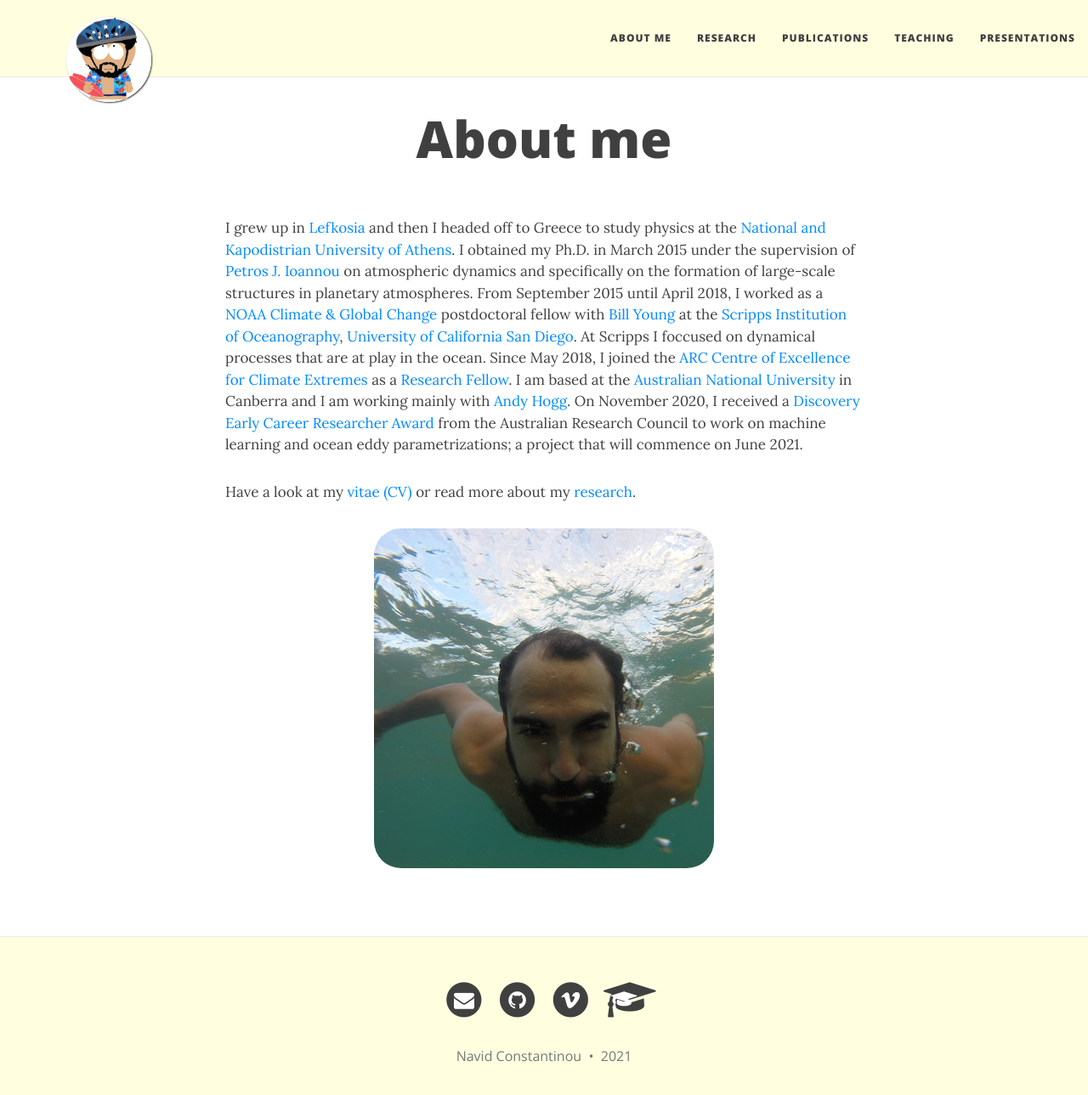
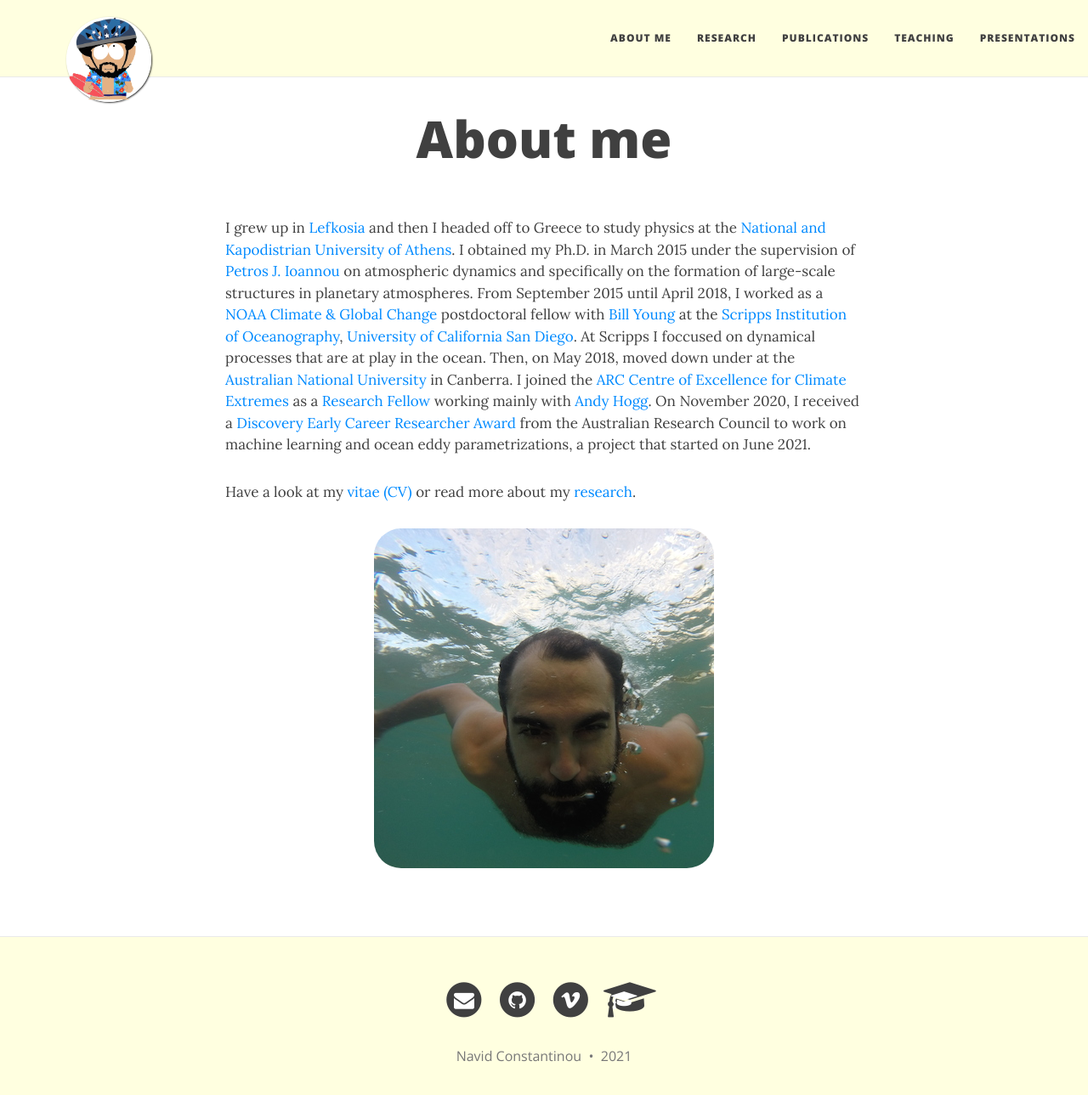
Before and after one commit to navidcy/navidcy.github.io, a Jekyll site: the page built from aboutme.md, in a window 1280 px wide and 1305 px high. Shown: the top 1289 px of the window at 85% size. Built offline with Jekyll 4.4.1, drawn with Linux system fonts in a browser that asks for light colours; nearby versions of some CDN libraries.

Commit message:
update about

```diff
--- a/aboutme.md
+++ b/aboutme.md
@@ -5,7 +5,7 @@
 ---
 
 
-I grew up in [Lefkosia][lefkosia-site] and then I headed off to Greece to study physics at the [National and Kapodistrian University of Athens][uoa-site]. I obtained my Ph.D. in March 2015 under the supervision of [Petros J. Ioannou][pji-site] on atmospheric dynamics and specifically on the formation of large-scale structures in planetary atmospheres. From September 2015 until April 2018, I worked as a [NOAA Climate & Global Change][noaa-site] postdoctoral fellow with [Bill Young][bill-site] at the [Scripps Institution of Oceanography][scripps-site], [University of California San Diego][ucsd-site]. At Scripps I foccused on dynamical processes that are at play in the ocean. Since May 2018, I joined the [ARC Centre of Excellence for Climate Extremes][arc-site] as a [Research Fellow][arc-profile]. I am based at the [Australian National University][anu-site] in Canberra and I am working mainly with [Andy Hogg][andy-site]. On November 2020, I received a [Discovery Early Career Researcher Award][decra2021] from the Australian Research Council to work on machine learning and ocean eddy parametrizations; a project that will commence on June 2021.
+I grew up in [Lefkosia][lefkosia-site] and then I headed off to Greece to study physics at the [National and Kapodistrian University of Athens][uoa-site]. I obtained my Ph.D. in March 2015 under the supervision of [Petros J. Ioannou][pji-site] on atmospheric dynamics and specifically on the formation of large-scale structures in planetary atmospheres. From September 2015 until April 2018, I worked as a [NOAA Climate & Global Change][noaa-site] postdoctoral fellow with [Bill Young][bill-site] at the [Scripps Institution of Oceanography][scripps-site], [University of California San Diego][ucsd-site]. At Scripps I foccused on dynamical processes that are at play in the ocean. Then, on May 2018, moved down under at the [Australian National University][anu-site] in Canberra. I joined the [ARC Centre of Excellence for Climate Extremes][arc-site] as a [Research Fellow][arc-profile] working mainly with [Andy Hogg][andy-site]. On November 2020, I received a [Discovery Early Career Researcher Award][decra2021] from the Australian Research Council to work on machine learning and ocean eddy parametrizations, a project that started on June 2021.
 
 Have a look at my [vitae (CV)](http://nbviewer.jupyter.org/github/navidcy/NavidVitae/blob/master/cv.pdf) or read more about my [research](../research/).
 
```
